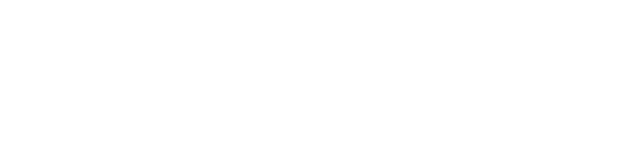
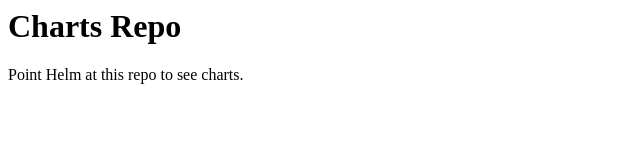
Before and after one commit to data354/Helmschart354, a plain HTML site: page index.html in a window 1280 px wide. Shown: the whole page, without its empty margins (0-640 px from the left). Drawn offline with Linux system fonts and the light colour scheme.

Commit message:
Update index.html
Add contents file

```diff
--- a/index.html
+++ b/index.html
@@ -1,3 +1,9 @@
 <html>
-
+  <head>
+    <title>Data354 Chart repo</title>
+  </head>
+  <body>
+    <h1>Charts Repo</h1>
+    <p>Point Helm at this repo to see charts.</p>
+  </body>
 </html>
```
